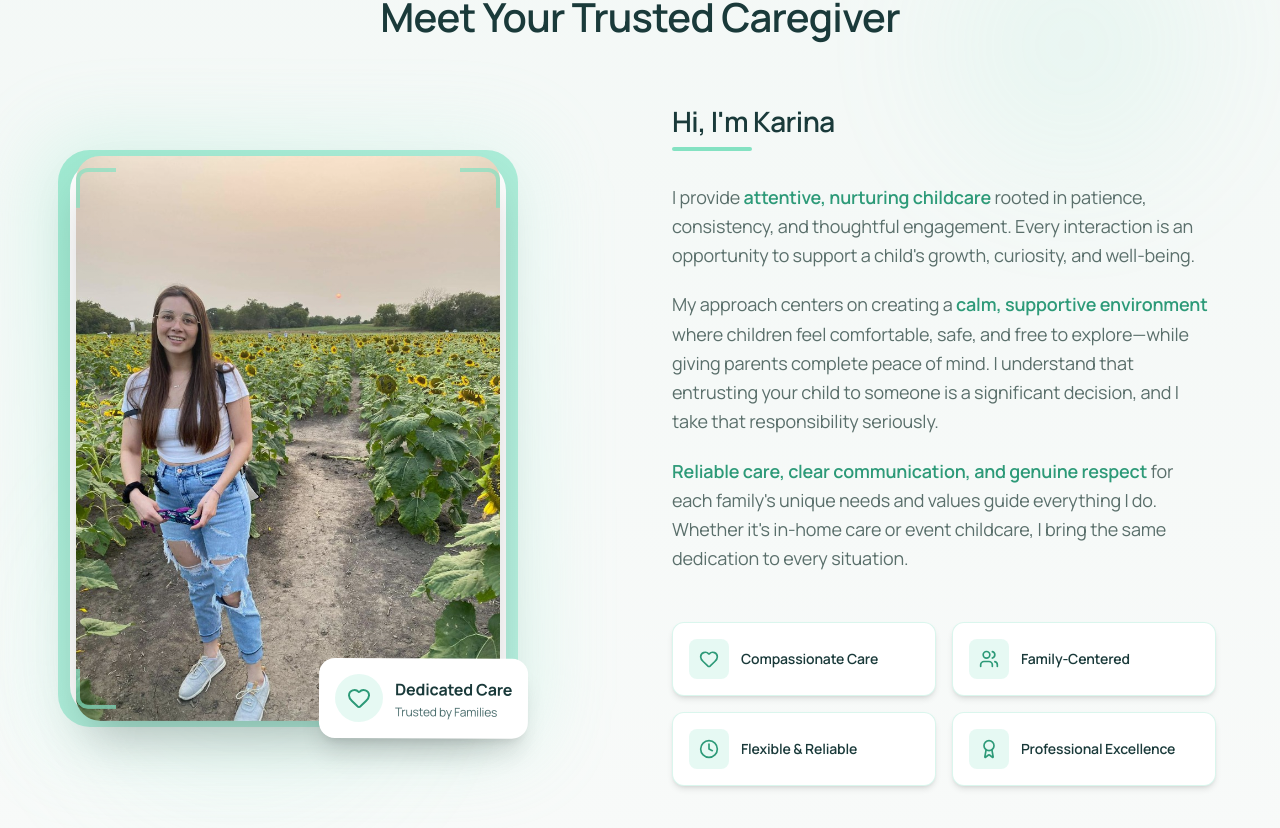
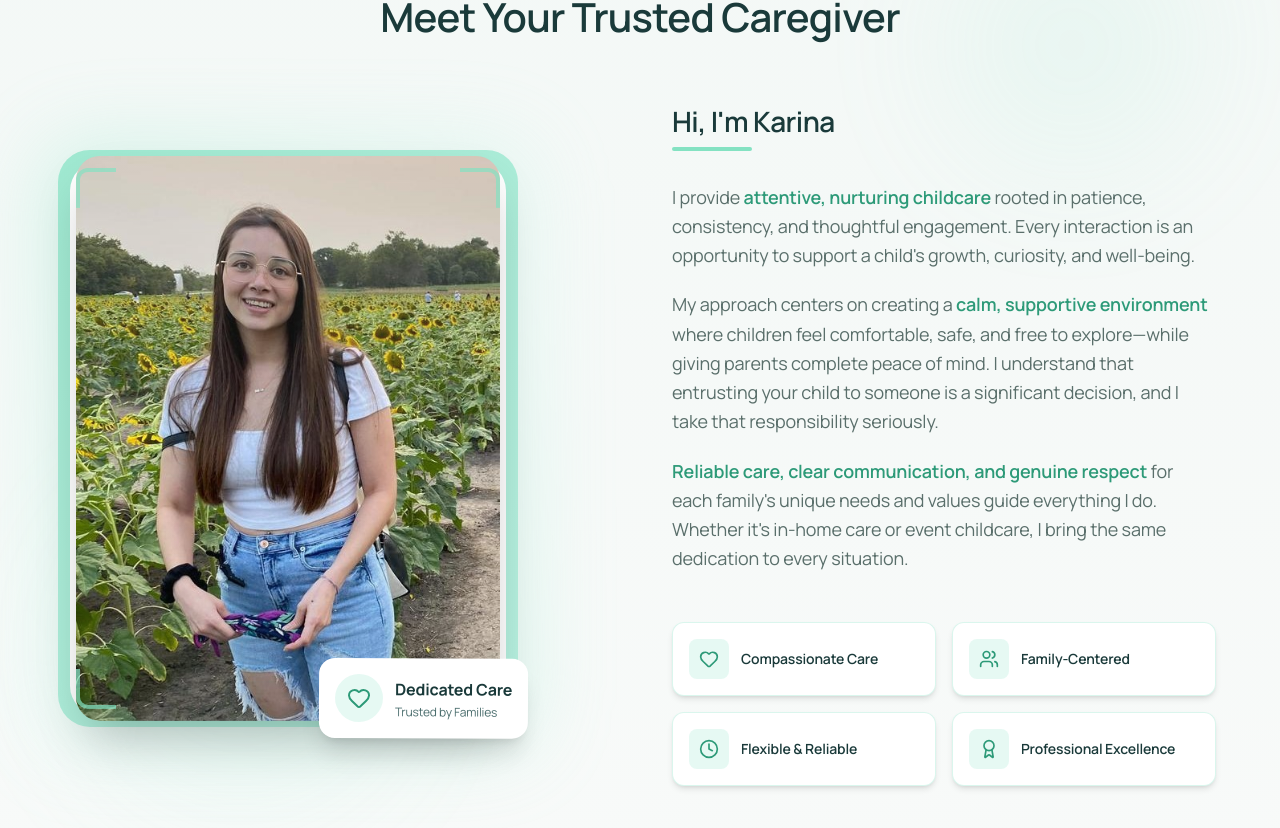
Before and after one commit to Str0k/karinaproyect, a Next.js app: page / in a window 1280 px wide. Shown: the part 963-1791 px from the top of the page. Built offline with nearby package versions, Linux system fonts and the light colour scheme.

Commit message:
feat: add Biography component with animated sections and image.

```diff
--- a/src/components/Biography.tsx
+++ b/src/components/Biography.tsx
@@ -103,7 +103,7 @@ export default function Biography() {
                                 <div className="relative rounded-[1.5rem] overflow-hidden m-3 shadow-2xl">
                                     <div className="aspect-[3/4] relative">
                                         <Image
-                                            src="/images/karina-profile.jpg"
+                                            src="/images/karina-bio.jpg"
                                             alt="Karina - Professional Childcare Provider"
                                             fill
                                             className="object-cover object-top"
```
Also changed, not shown: public/images/karina-bio.jpg (added).
